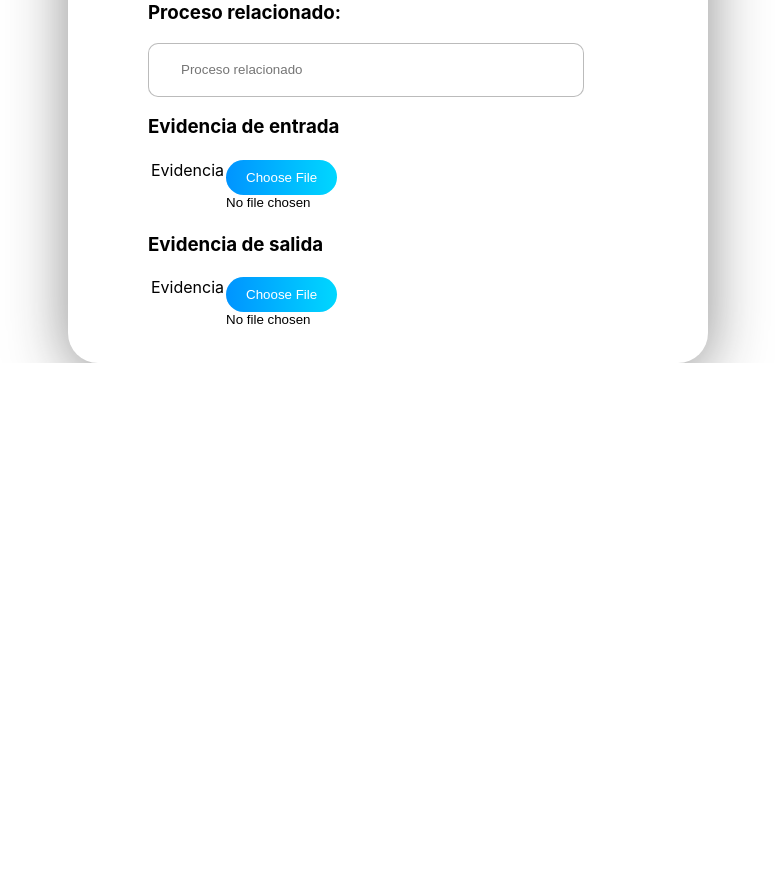
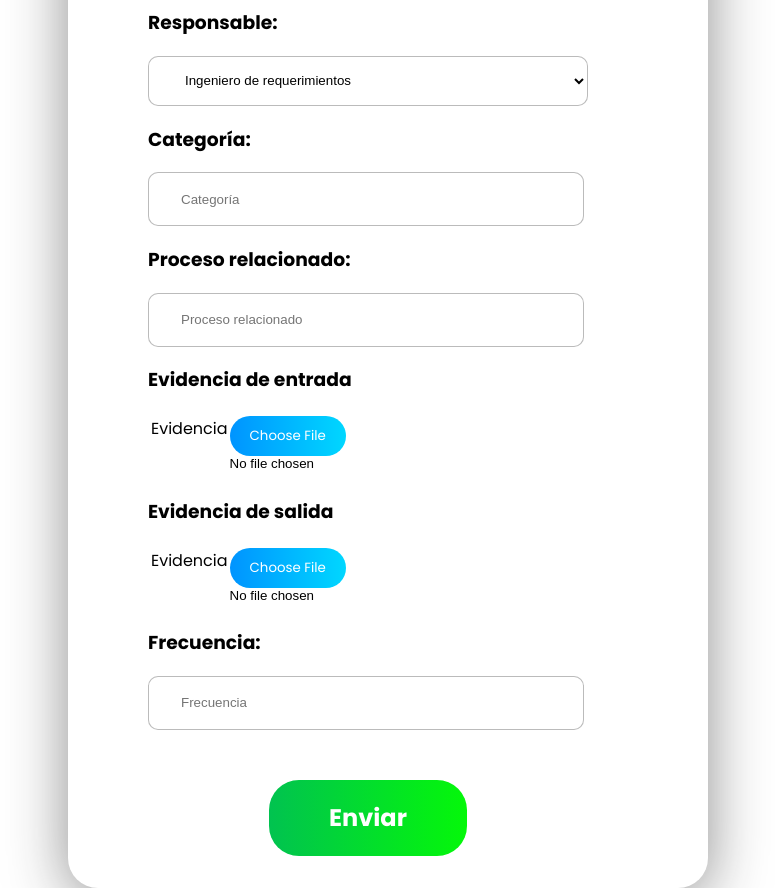
Before and after one commit to alejandromotadev/Mantenimiento-front, a React (Create React App) app in the folder project_front/: page /proceso/1 in a window 1280 px wide. Shown: the part 840-1728 px from the top of the page, without its empty margins (252-1027 px from the left). Before the commit the page ends 1203 px from the top, so only its background shows below. Built offline with nearby package versions, Linux system fonts and the light colour scheme.

Commit message:
Conexiones

```diff
--- a/project_front/package.json
+++ b/project_front/package.json
@@ -9,6 +9,7 @@
     "@testing-library/jest-dom": "^5.16.5",
     "@testing-library/react": "^13.4.0",
     "@testing-library/user-event": "^13.5.0",
+    "axios": "^1.2.6",
     "electron-is-dev": "^2.0.0",
     "electron-squirrel-startup": "^1.0.0",
     "react": "^18.2.0",
--- a/project_front/public/index.html
+++ b/project_front/public/index.html
@@ -16,10 +16,11 @@
       user's mobile device or desktop. See https://developers.google.com/web/fundamentals/web-app-manifest/
     -->
   <link rel="manifest" href="%PUBLIC_URL%/manifest.json" />
+  <!-- fuente -->
   <link rel="preconnect" href="https://fonts.googleapis.com">
   <link rel="preconnect" href="https://fonts.gstatic.com" crossorigin>
-  <link href="https://fonts.googleapis.com/css2?family=Poppins:ital,wght@0,100;0,400;1,100&display=swap"
-    rel="stylesheet">
+  <link href="https://fonts.googleapis.com/css2?family=Poppins:ital,wght@0,100;0,200;0,300;0,400;0,500;0,600;0,700;0,800;0,900;1,100;1,200;1,300;1,400;1,500;1,600;1,700;1,800;1,900&display=swap" rel="stylesheet">
+
   <!--
       Notice the use of %PUBLIC_URL% in the tags above.
       It will be replaced with the URL of the `public` folder during the build.
--- a/project_front/src/pages/Formulario.jsx
+++ b/project_front/src/pages/Formulario.jsx
@@ -3,14 +3,22 @@ import Style from "./Formulario.module.css";
 import { axiosInstance } from "../services/axios";
 import { useParams } from "react-router-dom";
 
+
+
 const Formulario = () => {
-
 	const [roles, setRoles] = useState([])
+	//Proceso
 	const [nombre, setNombre] = useState(null)
-	const [fase, setFase] = useState(null)
+	const [proposito, setProposito] = useState(null)
+	const [objetivo, setObjetivo] = useState([])
+	const [descripcion, setDescripcion] = useState([])
 	const [responsable, setResponsable] = useState(null)
-	const [participantes, setParticipantes] = useState([])
+	const [categoria, setCategoria] = useState(null)
+	const [participantes, setParticipantes] = useState(["Sin participantes"])
 	const [procesoRelacionado, setProcesoRelacionado] = useState(null)
+	const [frecuencia, setFrecuencia] = useState(null)
+	//Documentos
+	const [documento, setDocumento] = useState(null)
 
 	const {faseId} = useParams()
 
@@ -18,16 +26,49 @@ const Formulario = () => {
 	// 	await axiosInstance.get('/user/')
 	// }
 
+	const postProccess = async () => {
+		let formData = new FormData();
+
+		formData.append("nombre", nombre)
+		formData.append("id_proceso", faseId)
+		formData.append("proposito", proposito)
+		formData.append("objetivo",  objetivo)
+		formData.append("descripcion", descripcion)
+		formData.append("responsable", responsable)
+		formData.append("categoria", categoria)
+		formData.append("participantes", participantes)
+		formData.append("procesoRelacionado", procesoRelacionado)
+		formData.append("frecuencia", frecuencia)
+		formData.append("nombre_documento", documento.name)
+		formData.append("documento", documento)
+
+		await axiosInstance.post('proceso/list/',formData, { headers:{
+			"Content-type" : "multipart/form-data",
+			"Authorization" : 'Token' + localStorage.getItem('token')
+		}
+		})
+		.then((result) => {
+			console.log(result);
+			alert("Proceso creado")
+
+		})
+		.catch((err) => {console.log(err); });
+	}
+
+	const onSubmit = (e) => {
+		e.preventDefault();
+	}
+
 	return (
 		<div>
 			<div className={Style.formWrapper}>
-				<form>
+				<form onSubmit={onSubmit}>
 					<div>
 						<h1>Proceso de diseño</h1>
 					</div>
 					<div>
 						<h3>
-							Identificador: <b>x.x.x.x</b>
+							Identificador: <b>__.__.__.__</b>
 						</h3>
 					</div>
 					<div>
@@ -40,6 +81,17 @@ const Formulario = () => {
 						<input
 							className={Style.styleInput}
 							placeholder="Nombre"
+							onChange={(e) => setNombre(e.target.value)}
+							onBlur={(e) => setNombre(e.target.value)}
+						></input>
+					</div>
+					<div>
+						<h3>Descripción: </h3>
+						<input
+							className={Style.styleInput}
+							placeholder="Descripción"
+							onChange={(e) => setDescripcion([e.target.value])}
+							onBlur={(e) => setDescripcion([e.target.value])}
 						></input>
 					</div>
 					<div>
@@ -47,6 +99,8 @@ const Formulario = () => {
 						<input
 							className={Style.styleInput}
 							placeholder="Propósito"
+							onChange={(e) => setProposito(e.target.value)}
+							onBlur={(e) => setProposito(e.target.value)}
 						></input>
 					</div>
 					<div>
@@ -54,17 +108,28 @@ const Formulario = () => {
 						<input
 							className={Style.styleInput}
 							placeholder="Objetivo"
+							onChange={(e) => setObjetivo([e.target.value])}
+							onBlur={(e) => setObjetivo([e.target.value])}
 						></input>
 					</div>
 					<div>
 						<h3>Responsable: </h3>
-						<select defaultValue="rol1" name="responsable" id="responsable" className={Style.styleSelect}>
-							<option value="rol1">Ingeniero de requerimientos</option>
-							<option value="rol2" disabled>Product Owner</option>
+						<select defaultValue="1" name="responsable" id="responsable" className={Style.styleSelect} onChange={(e) => setResponsable(e.target.value)} onBlur={(e) => setResponsable(e.target.value)}>
+							<option value="1">Ingeniero de requerimientos</option>
+							<option value="2" disabled>Product Owner</option>
 						</select>
 					</div>
 					<div>
-						<h3>Participantes: </h3>
+						<h3>Categoría: </h3>
+						<input
+							className={Style.styleInput}
+							placeholder="Categoría"
+							onChange={(e) => setCategoria(e.target.value)}
+							onBlur={(e) => setCategoria(e.target.value)}
+						></input>
+					</div>
+					<div>
+						{/* <h3>Participantes: </h3> */}
 						{/* aca va el dropdown */}
 					</div>
 					<div>
@@ -72,10 +137,9 @@ const Formulario = () => {
 						<input
 							className={Style.styleInput}
 							placeholder="Proceso relacionado"
+							onChange={(e) => setProcesoRelacionado(e.target.value)}
+							onBlur={(e) => setProcesoRelacionado(e.target.value)}
 						></input>
-					</div>
-					<div>
-						<table></table>
 					</div>
 					<div>
 						<h3>Evidencia de entrada</h3>
@@ -85,7 +149,7 @@ const Formulario = () => {
 									<label>Evidencia</label>
 								</td>
 								<td>
-									<input type="file"></input>
+									<input type="file" accept=".pdf" id="docEntrada" onChange={(e) => setDocumento(e.target.files[0])}></input>
 								</td>
 							</tr>
 						</table>
@@ -96,10 +160,22 @@ const Formulario = () => {
 									<label>Evidencia</label>
 								</td>
 								<td>
-									<input type="file"></input>
+									<input type="file" accept=".pdf" id="docSalida"></input>
 								</td>
 							</tr>
 						</table>
+					</div>
+					<div>
+						<h3>Frecuencia: </h3>
+						<input
+							className={Style.styleInput}
+							placeholder="Frecuencia"
+							onChange={(e) => setFrecuencia(e.target.value)}
+							onBlur={(e) => setFrecuencia(e.target.value)}
+						></input>
+					</div>
+					<div className={Style.btnContainer}>
+						<button className={Style.btnSubmit} onClick={postProccess}>Enviar</button>
 					</div>
 				</form>
 			</div>
--- a/project_front/src/pages/Formulario.module.css
+++ b/project_front/src/pages/Formulario.module.css
@@ -10,6 +10,7 @@ img {
 }
 
 .formWrapper {
+  font-family: 'Poppins';
   display: flex;
   margin: auto;
   padding-left: 5rem;
@@ -38,12 +39,32 @@ img {
   background: #ffffff;
 }
 
+.btnContainer{
+  display: flex;
+  justify-content: center;
+}
+
+.btnSubmit{
+  color: white;
+  font-family: 'Poppins';
+  font-weight: bold;
+  font-size: 24px;
+  line-height: 36px;
+  background: linear-gradient(90deg, #00B75F -21.97%, #05FF00 113.38%);
+  border-radius: 30px;
+  border: none;
+  padding: 20px 60px;
+  margin-top: 50px;
+  cursor: pointer;
+}
+
 tr{
   display: flex;
   flex-direction: row;
 }
 
 input[type="file"]::file-selector-button {
+  font-family: 'Poppins';
   display: flex;
   border: none;
   background: linear-gradient(90deg, #0085ff -21.97%, #00e0ff 113.38%);
--- a/project_front/src/pages/Login.jsx
+++ b/project_front/src/pages/Login.jsx
@@ -9,8 +9,8 @@ const Login = () => {
 	const navigate = useNavigate()
 
 	const login = async () => {
-		if (username !== null) {
-			if(password !==null) {
+		if (username !== null && username!== "") {
+			if(password !==null && password!== "") {
 				let data = {
 					"username" : username,
 					"password" : password
@@ -19,14 +19,17 @@ const Login = () => {
 				.then(res =>{
 					console.log(res.data);
 					localStorage.setItem('token',res.data.access_token)
+					alert("Inicio exitoso")
 					navigate('/proceso/2')
 				})
-				.catch(error => alert(error));
+				.catch(error => {
+					alert(error.response.data.non_field_errors)
+				});
 			}else{
-				console.log("No password provided")
+				alert("No password provided")
 			}
 		} else {
-			console.log("No username provided");
+			alert("No username provided");
 		}
 	};
 
@@ -35,8 +38,7 @@ const Login = () => {
 			<div className={Style.block}>
 				<h1 className={Style.titulo}>Iniciar sesión</h1>
 
-				<h1 className={Style.titlo2}>Usuario</h1>
-
+				<p className={Style.titulo2}>Usuario</p>
 				<div className={Style.inputcont}>
 					<i className="fa fa-user icon"></i>
 					<input
@@ -48,14 +50,13 @@ const Login = () => {
 					/>
 				</div>
 
-				<h1 className={Style.titulo2}>Contraseña</h1>
-
+				<p className={Style.titulo2}>Contraseña</p>
 				<div className={Style.inputcont}>
 					<i className="fa fa-unlock-alt"></i>
 					<input
 						className={Style.input}
 						type="password"
-						placeholder="Password"
+						placeholder="Contraseña"
 						onChange={(e) => setPassword(e.target.value)}
 						onBlur={(e) => setPassword(e.target.value)}
 					/>
--- a/project_front/src/pages/Login.module.css
+++ b/project_front/src/pages/Login.module.css
@@ -32,8 +32,7 @@
 .titulo {
   padding-top: 60px;
   padding-bottom: 30px;
-  font-family: 'Poppins', sans-serif;
-  font-style: normal;
+  font-family: 'Poppins';
   font-weight: 700;
   font-size: 40px;
   line-height: 60px;
@@ -44,7 +43,7 @@
 
 .inputcont {
   /* border: 1px solid rgba(30, 30, 30, 0.3); */
-  border: 1px solid rgba(0, 0, 0, 1);
+  border: 1px solid rgba(30, 30, 30, 0.3);
   border-radius: 30px;
   width: 330px;
   height: 60px;
@@ -59,7 +58,7 @@
   width: 280px;
   height: 58px;
   outline: none;
-  border: 0px solid rgba(30, 30, 30, 0.3);
+  border:none;
   padding-left: 10px;
 }
 
@@ -74,22 +73,23 @@
 
 /* CSS */
 .button63 {
-  margin-top: 50px;
+  margin-top: 90px;
   align-items: center;
-  background-image: linear-gradient(144deg, #AF40FF, #5B42F3 50%, #00DDEB);
+  background: linear-gradient(90deg, #0085FF -21.97%, #00E0FF 113.38%);
   border: 0;
-  border-radius: 8px;
+  border-radius: 30px;
   box-shadow: rgba(151, 65, 252, 0.2) 0 15px 30px -5px;
   box-sizing: border-box;
   color: #FFFFFF;
   display: flex;
-  font-family: 'Poppins', sans-serif;
+  font-family: 'Poppins';
+  font-weight: 700;
   font-size: 20px;
   justify-content: center;
   line-height: 1em;
   max-width: 100%;
   min-width: 140px;
-  padding: 19px 24px;
+  padding: 25px 50px;
   text-decoration: none;
   user-select: none;
   -webkit-user-select: none;
@@ -113,9 +113,9 @@
 .titulo2 {
   margin-top: 15px;
   margin-bottom: 0px;
-  font-family: 'Poppins', sans-serif;
+  font-family: 'Poppins';
   font-style: normal;
-  font-weight: 700;
+  font-weight: 400;
   font-size: 20px;
   line-height: 60px;
   /* identical to box height */
```
Also changed, not shown: 1 other file (tests, documents, lock files or other folders).
